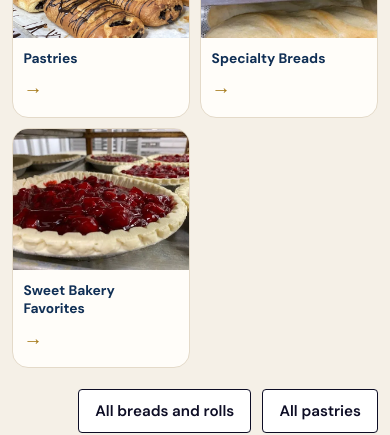
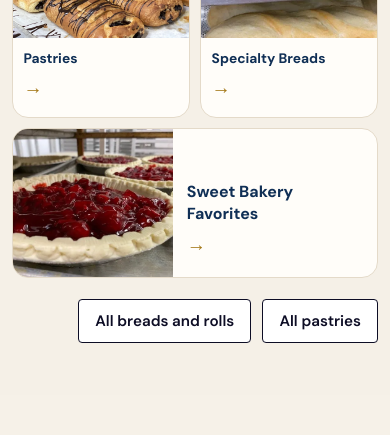
Before and after one commit to ikbenben1976/bluepoint-bakery-demo, a Next.js app: page / in a window 390 px wide. Shown: the part 1600-2035 px from the top of the page. Built offline with nearby package versions, Linux system fonts and the light colour scheme.

Commit message:
Balance five category photo cards on mobile with an intentional full-width last tile

```diff
--- a/app/brand.css
+++ b/app/brand.css
@@ -2864,3 +2864,39 @@ body {
   }
   .section-anchor .group-photo::after { display: none; }
 }
+
+
+/* The fifth assortment category becomes a deliberate wide editorial tile
+   on phone screens rather than an orphan card in a 2-column grid. */
+@media (max-width: 600px) {
+  .assortment-grid > li:last-child { grid-column: 1 / -1; }
+  .assortment-grid > li:last-child .assortment-card {
+    display: grid;
+    grid-template-columns: minmax(0, 44%) minmax(0, 1fr);
+    grid-template-rows: 1fr auto;
+    align-items: stretch;
+    min-height: 148px;
+    text-align: left;
+  }
+  .assortment-grid > li:last-child .assortment-photo {
+    grid-column: 1;
+    grid-row: 1 / 3;
+    aspect-ratio: auto;
+    width: 100%;
+    height: 100%;
+    min-height: 148px;
+  }
+  .assortment-grid > li:last-child strong {
+    grid-column: 2;
+    grid-row: 1;
+    align-self: end;
+    padding: 1rem .85rem .3rem;
+    font-size: 1rem;
+  }
+  .assortment-grid > li:last-child .assortment-arrow {
+    grid-column: 2;
+    grid-row: 2;
+    align-self: start;
+    padding: 0 .85rem 1rem;
+  }
+}
```
